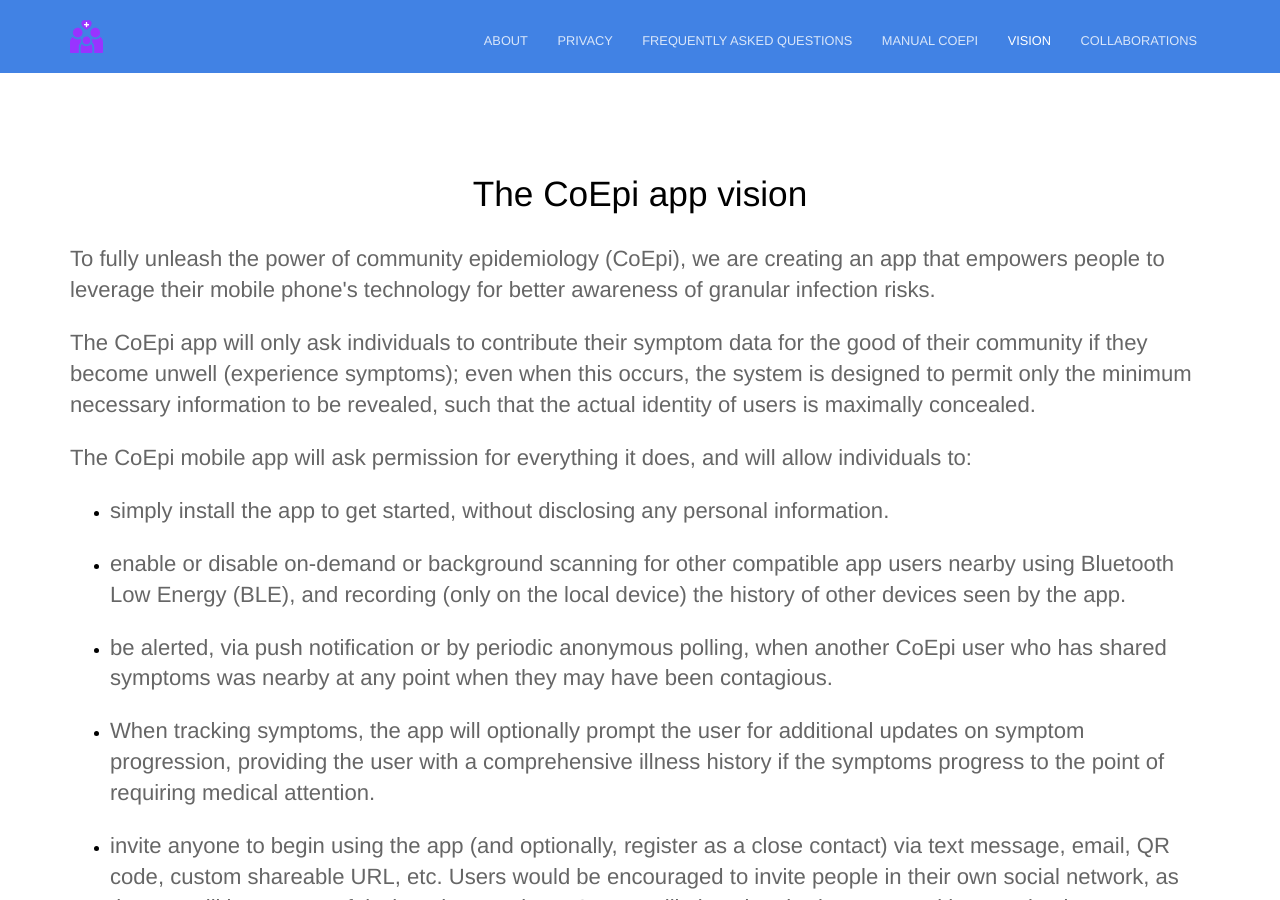
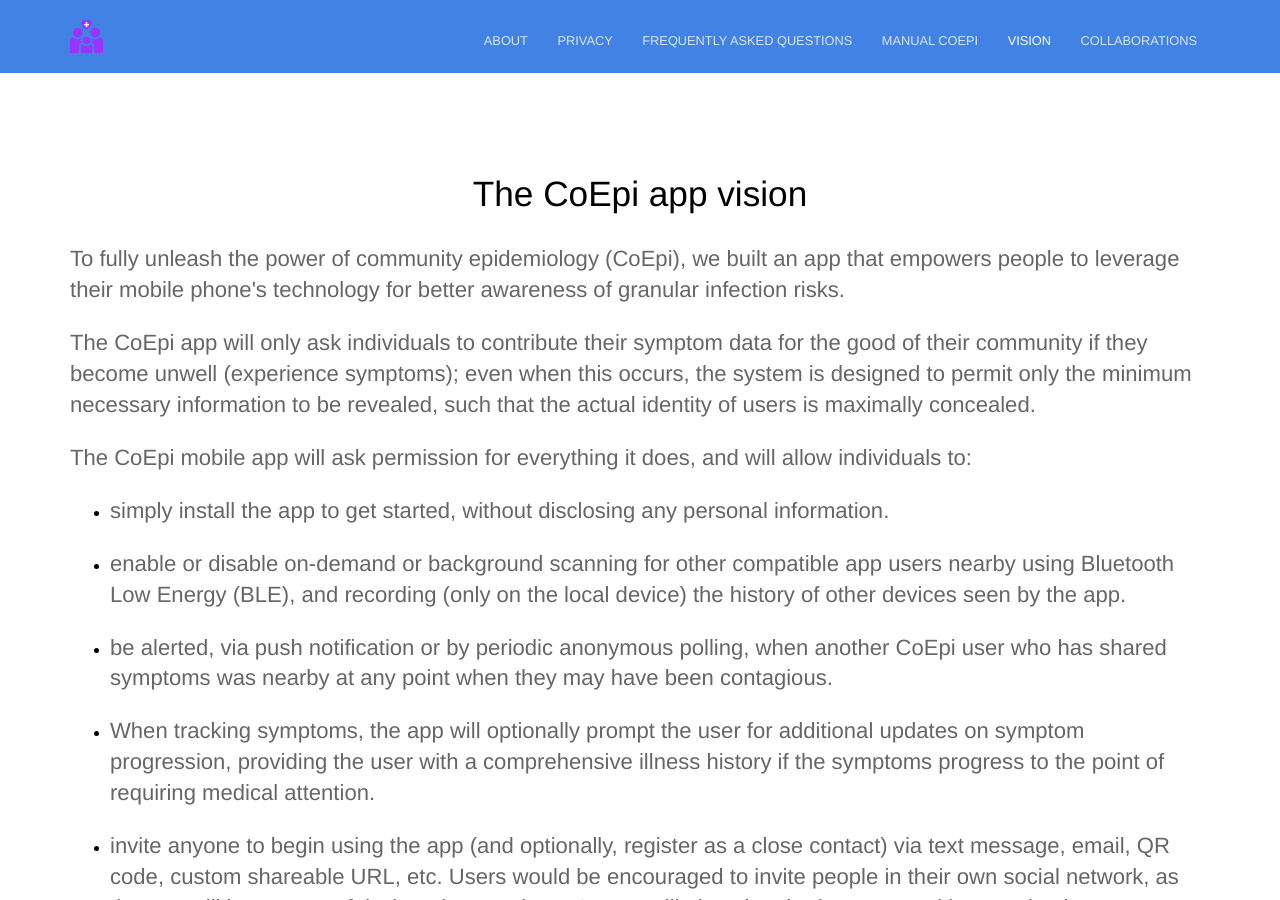
Before and after one commit to Co-Epi/website, a Jekyll site: the page built from vision.html, in a window 1280 px wide and 900 px high. Built offline with Jekyll 4.4.1, drawn with Linux system fonts in a browser that asks for light colours.

Commit message:
Update vision.html

```diff
--- a/vision.html
+++ b/vision.html
@@ -2,7 +2,7 @@
 Title: The vision of CoEpi
 heading: The CoEpi app vision
 ---
-<p>To fully unleash the power of community epidemiology (CoEpi), we are creating an app that empowers people to leverage their mobile phone's technology for better awareness of granular infection risks.</p>
+<p>To fully unleash the power of community epidemiology (CoEpi), we built an app that empowers people to leverage their mobile phone's technology for better awareness of granular infection risks.</p>
 <p>The CoEpi app will only ask individuals to contribute their symptom data for the good of their community if they become unwell (experience symptoms); even when this occurs, the system is designed to permit only the minimum necessary information to be revealed, such that the actual identity of users is maximally concealed.</p>
 <p>The CoEpi mobile app will ask permission for everything it does, and will allow individuals to:</p>
 <ul>
```
